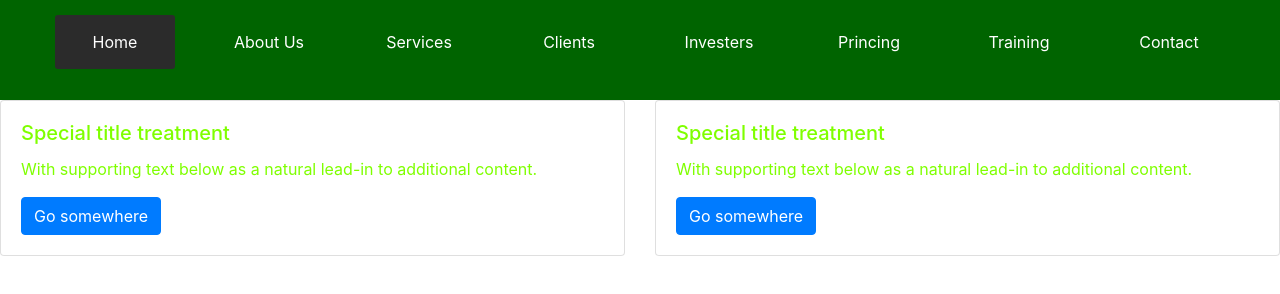
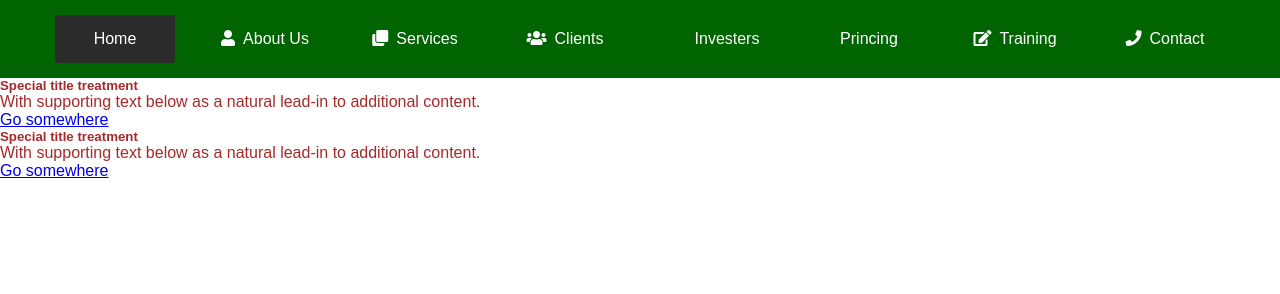
Before and after one commit to Guiodno/program1, a plain HTML site: page index.html in a window 1280 px wide. Drawn offline with nearby package versions, Linux system fonts and the light colour scheme.

Commit message:
fist commit

```diff
--- a/index.html
+++ b/index.html
@@ -2,7 +2,7 @@
     <head>
         <title>Drop-down menu desing - easy  tutorials</title>
         <link rel="stylesheet" href="style.css">
-        <link rel="stylesheet" href="https://cdn.jsdelivr.net/npm/bootstrap@4.6.0/dist/css/bootstrap.min.css">
+        <link rel="stylesheet" href="https://cdnjs.cloudflare.com/ajax/libs/font-awesome/5.15.3/css/all.min.css">
     </head>
         <body>
         <nav>
@@ -28,6 +28,7 @@
             </ul>
             </div>
         </nav>
+
             <section>
                 <div class="row">
                     <div class="col-sm-6">
--- a/style.css
+++ b/style.css
@@ -57,7 +57,3 @@ body
 .row{
     color: brown;
 }
-.card
-{
-    color: chartreuse;
-}
```
